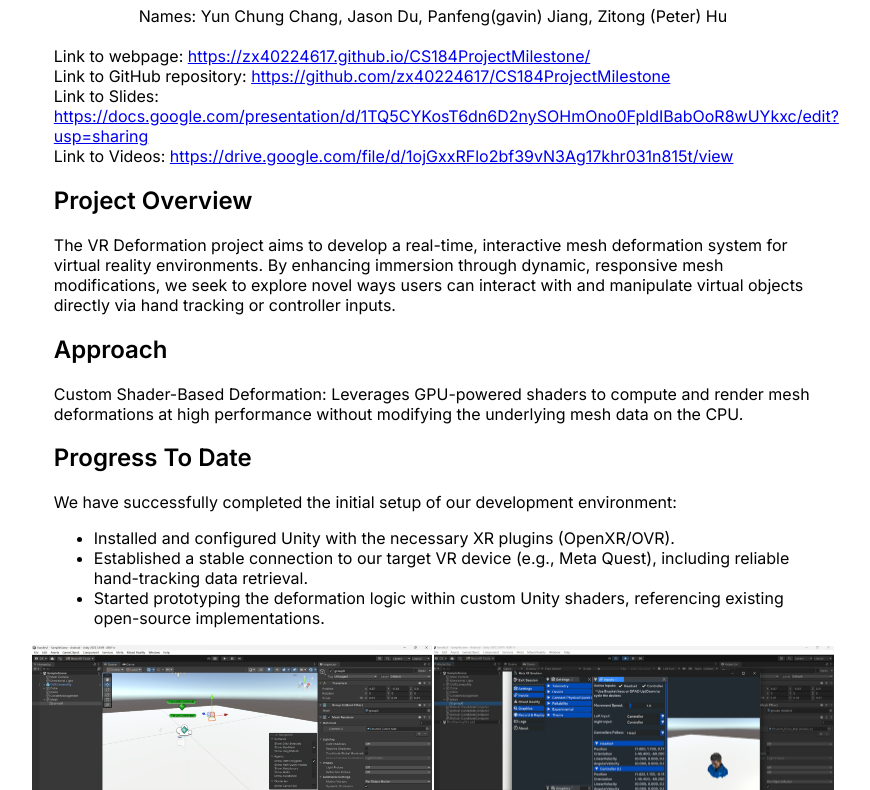
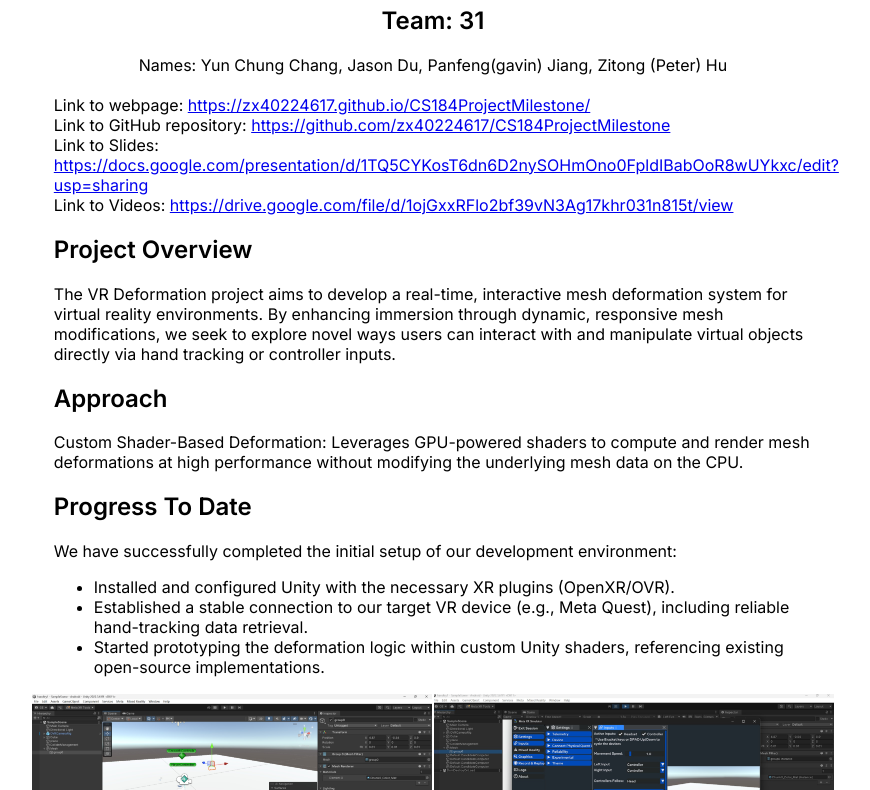
Before and after one commit to zx40224617/CS184ProjectMilestone, a plain HTML site: page index.html in a window 1280 px wide. Shown: the part 144-934 px from the top of the page, without its empty margins (207-1077 px from the left). Drawn offline with nearby package versions, Linux system fonts and the light colour scheme; some packages are replaced by stand-ins of ours.

Commit message:
update team number

```diff
--- a/index.html
+++ b/index.html
@@ -31,7 +31,9 @@
   <body>
     <div class="container">
       <h1>VR Deformation Project Update</h1>
+
       <div style="text-align: center">
+        <h2>Team: 31</h2>
         Names: Yun Chung Chang, Jason Du, Panfeng(gavin) Jiang, Zitong (Peter)
         Hu
       </div>
```
